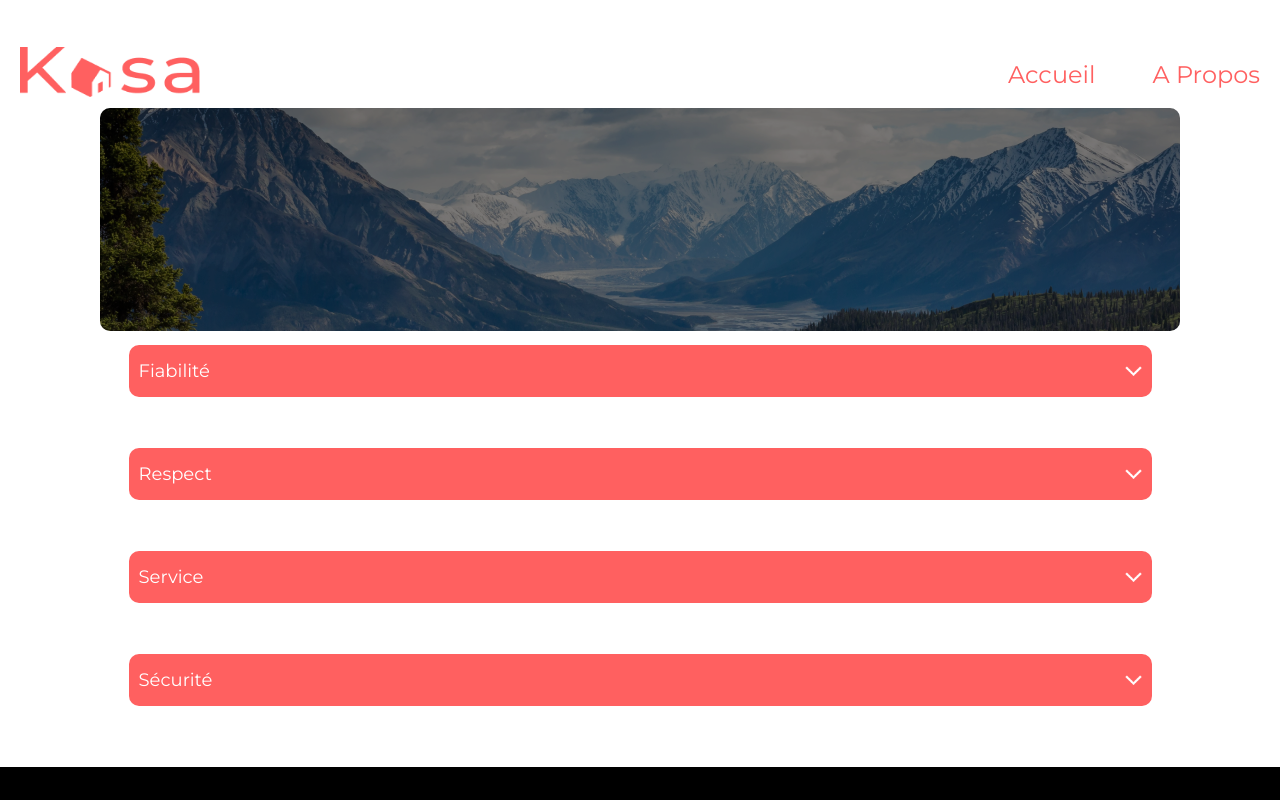
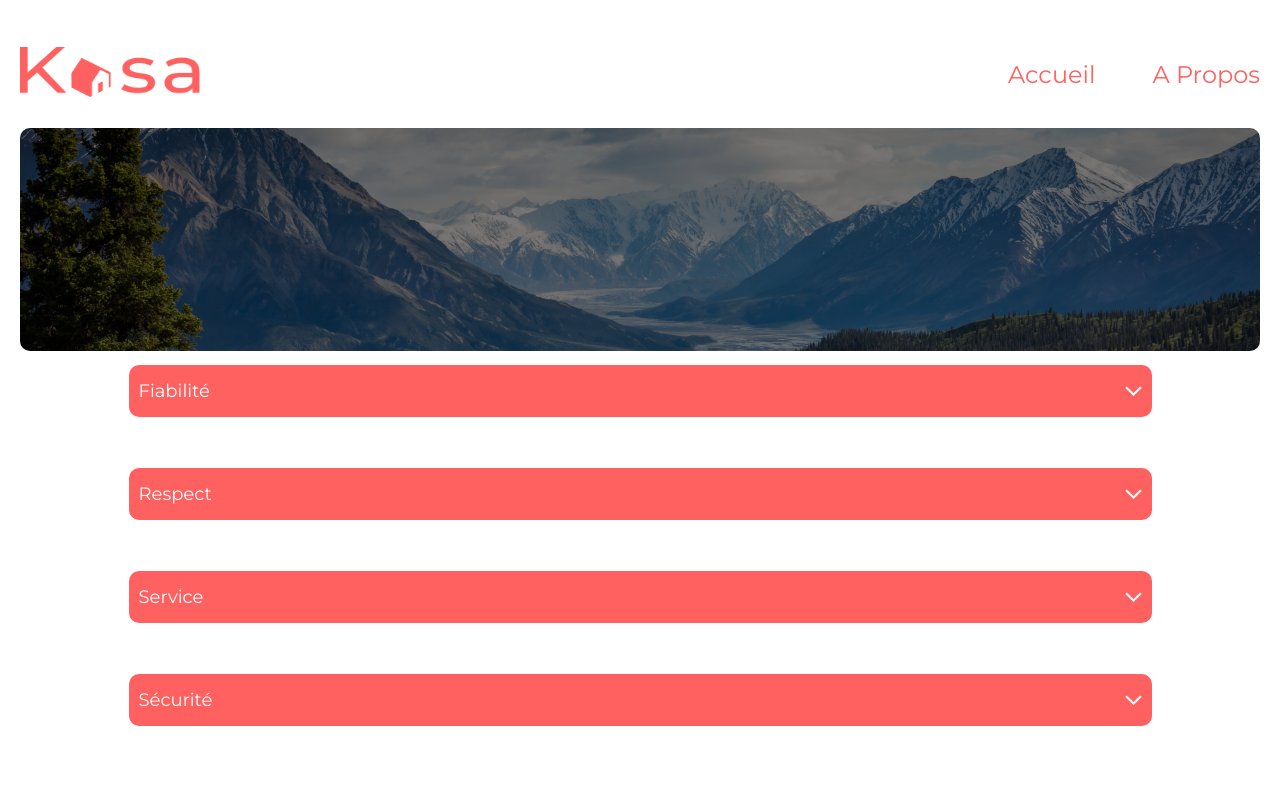
Before and after one commit to aminovitch-web/kasa, a React (Create React App) app: page /about in a window 1280 px wide. Shown: the top 800 px of the page. Built offline with nearby package versions, Linux system fonts and the light colour scheme.

Commit message:
update component banner

```diff
--- a/src/components/Banner/_banner.scss
+++ b/src/components/Banner/_banner.scss
@@ -1,10 +1,10 @@
 @import "../../sass/utils/_variables.scss";
 .banner {
   position: relative;
-  margin: 0px 100px;
+
 
   @media (max-width: 768px) {
-    margin: 0 20px;
+
   }
 
   &__img {
--- a/src/components/Card/_card.scss
+++ b/src/components/Card/_card.scss
@@ -1,12 +1,6 @@
 @import "../../sass/utils/_variables.scss";
 
-
-
-
 .cardApartment {
-
-
-
   border-radius: 10px;
   height: 340px;
   overflow: hidden;
@@ -14,16 +8,9 @@ position: relative;
   width: calc(100%);
 
 
-@media (max-width: 1230px) {
-  max-height: 280px;
-}
-
-@media (max-width: 1100px) {
-  max-height: 255px;
-}
 
   img {
-    max-width: 340px;
+
     width: 100%;
 
     filter: brightness(80%);
@@ -34,15 +21,10 @@ width: calc(100%);
 
     @media all and (max-width: $max-width) {
       height: 255px;
-
-
-
     }
-
   }
 
   &__title {
-
     bottom: 0;
     box-sizing: inherit;
     color: #fff;
@@ -52,9 +34,8 @@ width: calc(100%);
     position: absolute;
 
     @media all and (max-width: $max-width) {
-      margin-bottom:15px;
+      margin-bottom: 15px;
     }
-
   }
 }
 
--- a/src/components/Header/_header.scss
+++ b/src/components/Header/_header.scss
@@ -24,7 +24,7 @@
 
     @media all and (max-width: $max-width) {
       height: 47px;
-      margin-left:8px;
+
     }
   }
 }
--- a/src/components/Slider/_slider.scss
+++ b/src/components/Slider/_slider.scss
@@ -26,7 +26,7 @@
 
     @media (max-width: 768px) {
       border-radius: 5px;
-      width:97%;
+      width:100%;
     }
   }
   &__counter {
@@ -37,6 +37,10 @@
     justify-content: center;
     position: absolute;
     width: 100%;
+
+    @media (max-width: 768px) {
+      display:none;
+    }
   }
 
   &__previous,
@@ -48,6 +52,10 @@
 
   &__next {
     right:50px;
+
+    @media (max-width: 768px) {
+      right:34px;
+    }
   }
 
   &__next-icon {
--- a/src/pages/About/_about.scss
+++ b/src/pages/About/_about.scss
@@ -1,3 +1,4 @@
 .about{
     color:black;
+    padding:20px;
 }
```
Lines whose indentation alone changed are shown as unchanged.
